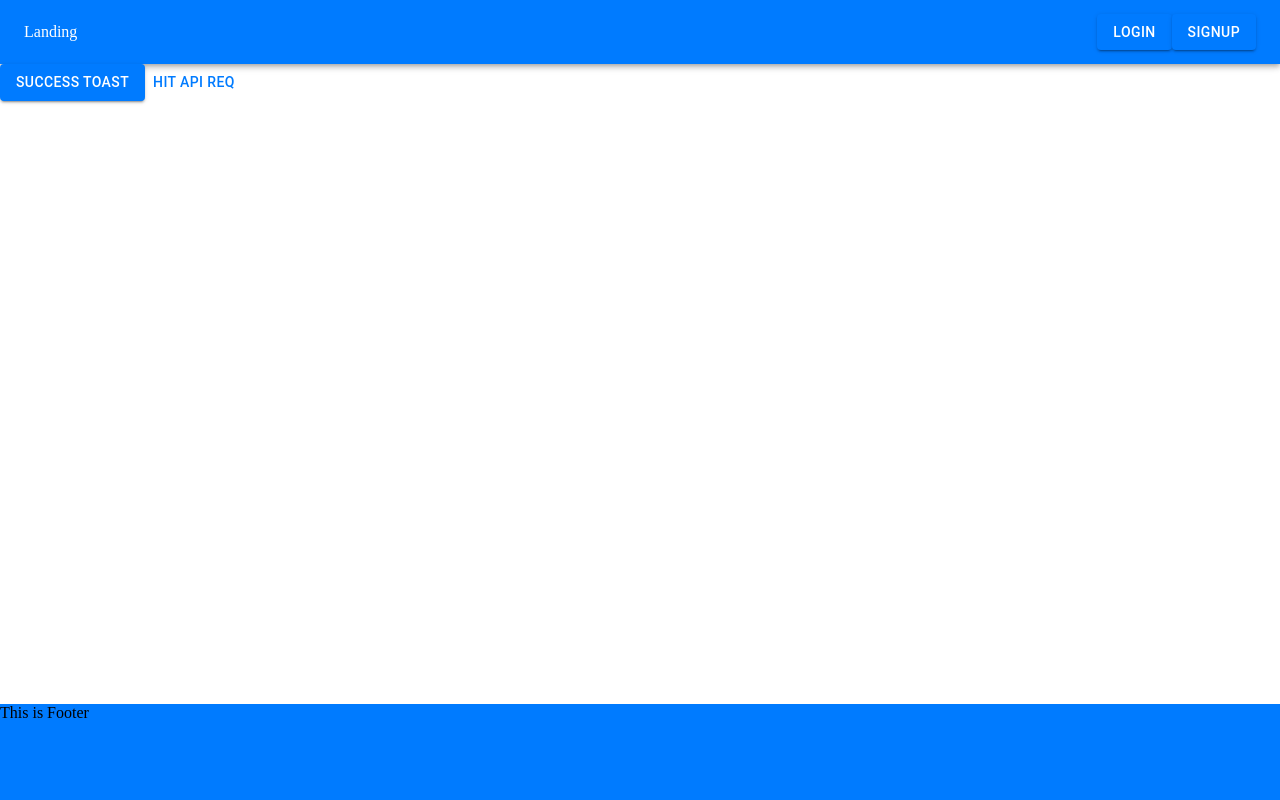
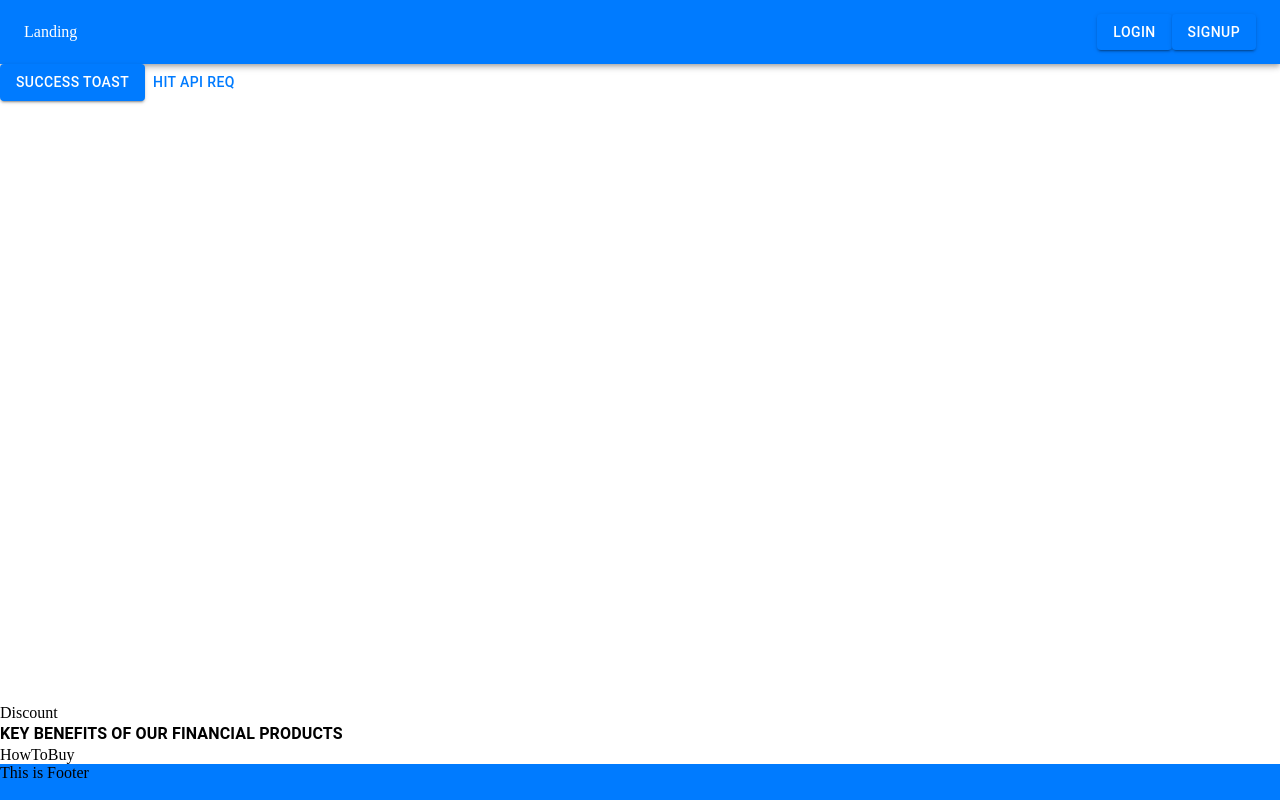
Before and after one commit to irfanalipace/cardWebsite, a React (Vite) app: page / in a window 1280 px wide. Shown: the top 800 px of the page. Built offline with nearby package versions, Linux system fonts and the light colour scheme.

Commit message:
First commit

```diff
--- a/src/Views/Landing/components/Content/Content.jsx
+++ b/src/Views/Landing/components/Content/Content.jsx
@@ -1,7 +1,11 @@
-import { Box, Button, styled } from "@mui/material";
+import { Box, Button, Stack, styled } from "@mui/material";
 import React from "react";
 import ToastComp from "../../../../components/toast/ToastComp";
 import { request } from "../../../../services/axios";
+import Discount from "./Discount";
+import KeyBenefits from "./KeyBenefits";
+import HowToBuy from "./HowToBuy";
+
 const StyledRoot = styled(Box)(({ theme }) => ({
   minHeight: "80vh",
 }));
@@ -19,12 +23,17 @@ const Content = () => {
     });
   };
   return (
+    <Stack>
       <StyledRoot>
         <Button variant="contained" onClick={handleToast}>
           Success Toast
         </Button>
         <Button onClick={handleRequest}>Hit API REQ</Button>
       </StyledRoot>
+      <Discount />
+      <KeyBenefits />
+      <HowToBuy />
+    </Stack>
   );
 };
 
--- /dev/null
+++ b/src/Views/Landing/components/Content/Discount/index.jsx
@@ -0,0 +1,5 @@
+const Discount = () => {
+  return <div>Discount</div>;
+};
+
+export default Discount;
--- /dev/null
+++ b/src/Views/Landing/components/Content/HowToBuy/index.jsx
@@ -0,0 +1,5 @@
+const HowToBuy = () => {
+  return <div>HowToBuy</div>;
+};
+
+export default HowToBuy;
--- /dev/null
+++ b/src/Views/Landing/components/Content/KeyBenefits/index.jsx
@@ -0,0 +1,13 @@
+import { Stack, Typography } from "@mui/material";
+
+const KeyBenefits = () => {
+  return (
+    <Stack>
+      <Typography sx={{ fontWeight: 700 }}>
+        KEY BENEFITS OF OUR FINANCIAL PRODUCTS
+      </Typography>
+    </Stack>
+  );
+};
+
+export default KeyBenefits;
```
Lines whose indentation alone changed are shown as unchanged.
